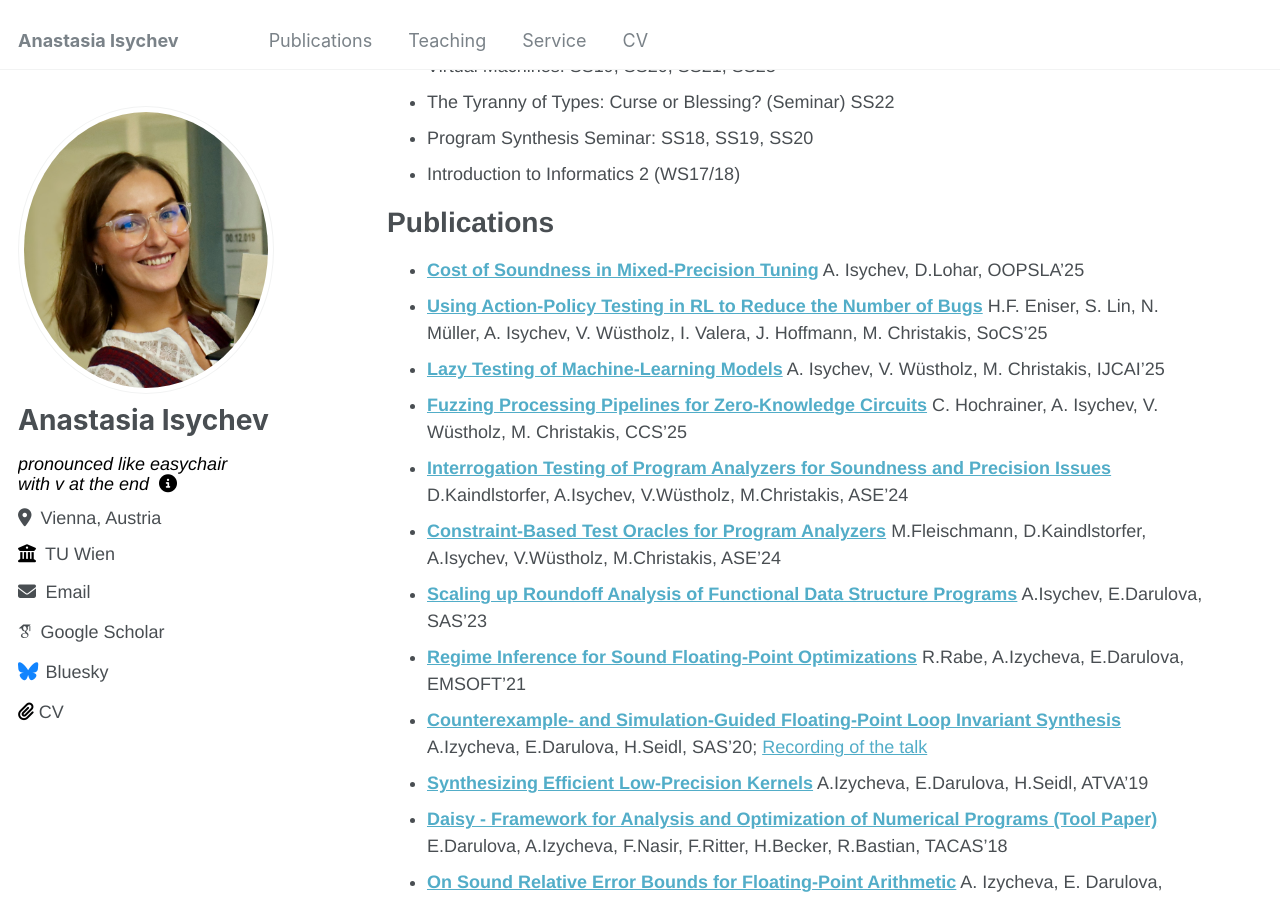
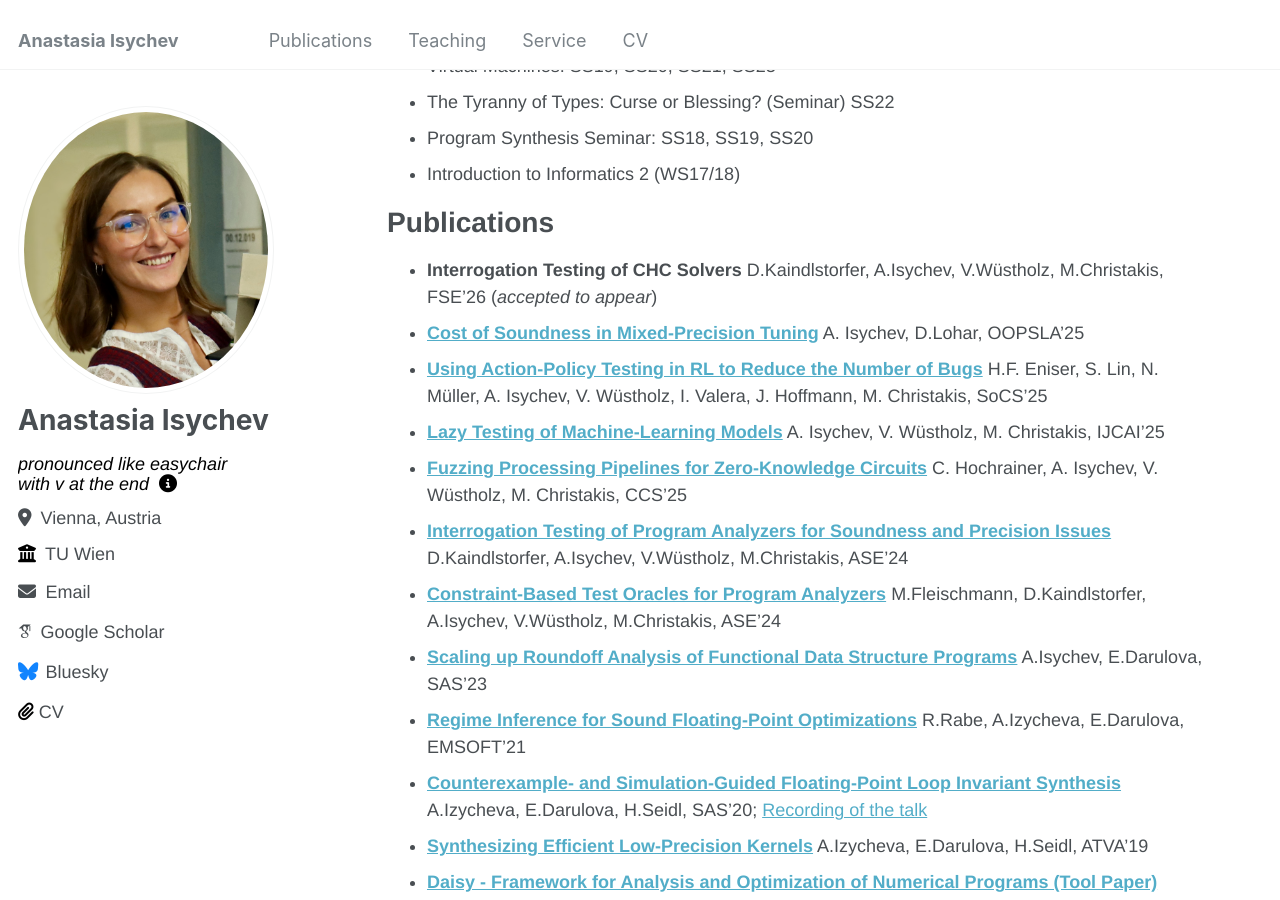
Before and after one commit to aisychev/aisychev.github.io, a Jekyll site: the page built from _pages/about.md, in a window 1280 px wide and 900 px high, scrolled down 807 px. Built offline with Jekyll 4.4.1, drawn with Linux system fonts in a browser that asks for light colours; some web fonts are replaced.

Commit message:
add FSE'26 paper and update cv

```diff
--- a/_data/navigation.yml
+++ b/_data/navigation.yml
@@ -19,7 +19,7 @@ main:
   #   url: /year-archive/
 
   - title: "CV"
-    url: /docs/cv.pdf
+    url: /docs/cv_Isychev.pdf
 
   # - title: "Guide"
   #   url: /markdown/
--- a/_includes/author-profile.html
+++ b/_includes/author-profile.html
@@ -156,7 +156,7 @@
       <li><a href="{{ author.zhihu }}"><i class="fab fa-fw fa-zhihu icon-pad-right" aria-hidden="true"></i>Zhihu</a></li>
       {% endif %}
       {% if author.cv %}
-        <li><a href="https://aisychev.github.io/docs/cv.pdf"><i class="fa fa-paperclip" aria-hidden="true"></i>  CV</a></li>
+        <li><a href="https://aisychev.github.io/docs/cv_Isychev.pdf"><i class="fa fa-paperclip" aria-hidden="true"></i>  CV</a></li>
       {% endif %}
     </ul>
   </div>
--- a/_pages/about.md
+++ b/_pages/about.md
@@ -28,6 +28,7 @@ Older: SAS'20 (subreview), FAOC Journal'21, AEC @ POPL'21, CAV'21, CGO'22, PLDI'
 * Introduction to Informatics 2 (WS17/18)
 
 # Publications
+* **Interrogation Testing of CHC Solvers** D.Kaindlstorfer, A.Isychev, V.Wüstholz, M.Christakis, FSE'26 (*accepted to appear*)
 * [**Cost of Soundness in Mixed-Precision Tuning**](https://aisychev.github.io/papers/oopsla25-cos.pdf) A. Isychev, D.Lohar, OOPSLA'25
 * [**Using Action-Policy Testing in RL to Reduce the Number of Bugs**](https://aisychev.github.io/papers/socs25-retraining.pdf) H.F. Eniser, S. Lin, N. Müller, A. Isychev, V. Wüstholz, I. Valera, J. Hoffmann, M. Christakis, SoCS'25
 * [**Lazy Testing of Machine-Learning Models**](https://aisychev.github.io/papers/ijcai25-laz.pdf) A. Isychev, V. Wüstholz, M. Christakis, IJCAI'25
```
Also changed, not shown: 2 other files.
